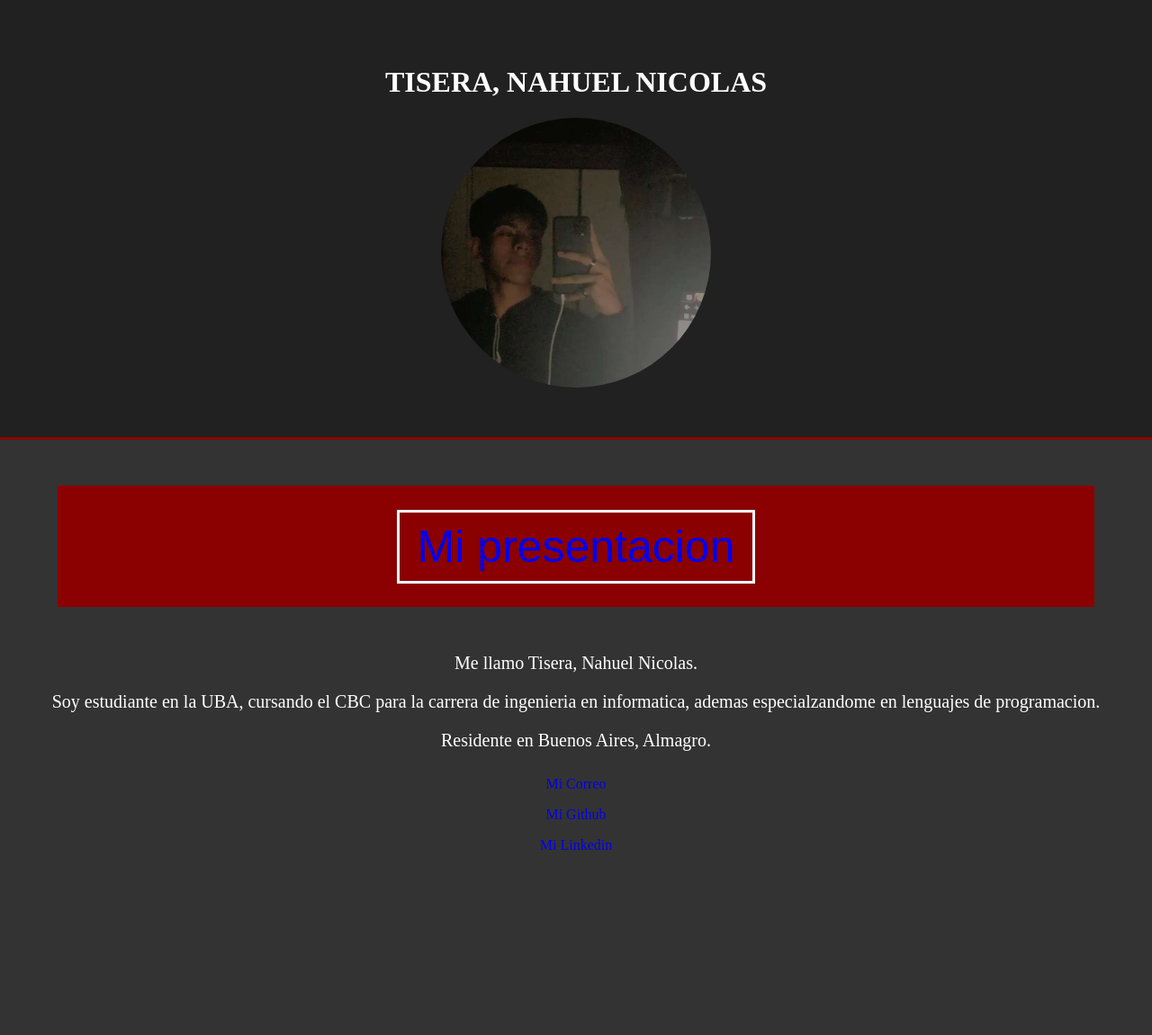
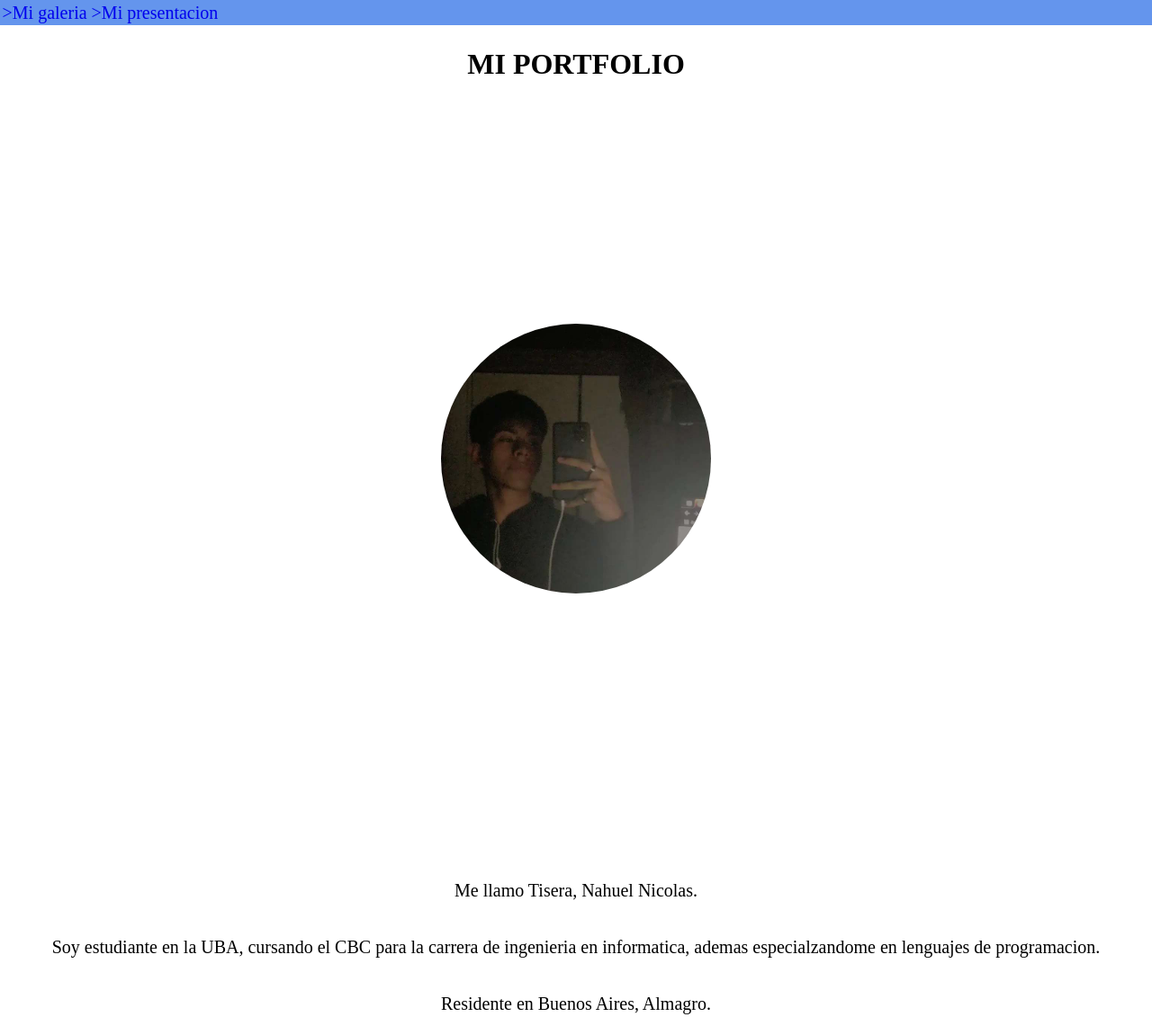
Before and after one commit to nxhuel/repositorio-labora, a plain HTML site: page seccion-3/index.html in a window 1280 px wide. Shown: the top 1151 px of the page at 90% size. Before the commit the page ends 973 px from the top, so only its background shows below. Drawn offline with Linux system fonts and the light colour scheme.

Commit message:
actualizacion de index.html y estilo.css

```diff
--- a/seccion-3/estilo.css
+++ b/seccion-3/estilo.css
@@ -1,47 +1,39 @@
+*{
+    margin: 0%;
+    padding: 0%;
+    border: 0%;
+    box-sizing: border-box;
+    vertical-align: baseline;
+}
+
 body {
-    background-color: #333;
-    color: #fff;
     padding: auto;
     margin: auto;
+}
+
+header {
+    margin: 25px;
+}
+
+.inicio {
+    background-color: cornflowerblue;
+    color: black;
+    font-size: 20px;
+    padding: 0.2%;
 }
 
 .main {
     text-align: center;
 }
 
-header {
-    background: #212121;
-    min-height: 75px;
-    padding-top: 15px;
-    overflow: hidden;
-    border-bottom: #8b0000 3px solid;
-    padding: 4%;
-}
-
-.presentacion1 {
-    text-align: center;
-    background-color: #8b0000;
-    width: 90%;
-    margin: 4% auto 4% auto;
-    padding: 3% 0 3% 0;
-}
-
-.presentacion1 > span {
-    border: solid 3px white;
-    color: white;
-    font-size: 50px;
-    font-weight: normal;
-    font-family: Arial, Helvetica, sans-serif;
-    padding: 10px 20px 10px 20px;
-    border-radius: 0%;
-}
-
-p {
+.sobremi {
     font-size: 20px;
+    padding: 20px;
 }
 
 .footer {
     text-align: center;
+    padding: 1%;
 }
 
 a {
@@ -49,8 +41,12 @@ a {
 }
 
     a:visited {
-        color: #fff;
+        color: black;
     }
+
+    /*a:hover {
+        color: cornflowerblue;
+    }*/
 
 ul {
     list-style: none;
@@ -67,4 +63,9 @@ ul {
     width: 300px;
     height: 300px;
     border-radius: 150px;
+    margin: 270px 0px 270px;
 }
+
+.bi bi-gear-fill {
+    margin-right: auto;
+}
--- a/seccion-3/index.html
+++ b/seccion-3/index.html
@@ -10,20 +10,27 @@
     <title>Mi portfolio</title>
 </head>
 <body>
+
+    <section class="inicio">
+        <a href="secciones/galeria/galeria.html" svg xmlns="http://www.w3.org/2000/svg" width="16" height="16" fill="currentColor" class="bi bi-cup" viewBox="0 0 16 16">
+            <path fill-rule="evenodd" d="M.11 3.187A.5.5 0 0 1 .5 3h13a.5.5 0 0 1 .488.608l-.22.991a3.001 3.001 0 0 1-1.3 5.854l-.132.59A2.5 2.5 0 0 1 9.896 13H4.104a2.5 2.5 0 0 1-2.44-1.958L.012 3.608a.5.5 0 0 1 .098-.42Zm12.574 6.288a2 2 0 0 0 .866-3.899l-.866 3.9ZM1.124 4l1.516 6.825A1.5 1.5 0 0 0 4.104 12h5.792a1.5 1.5 0 0 0 1.464-1.175L12.877 4H1.123Z"/>
+        </svg>>Mi galeria</a>
+        <a href="#Tisera" svg xmlns="http://www.w3.org/2000/svg" width="16" height="16" fill="currentColor" class="bi bi-cup" viewBox="0 0 16 16">
+            <path fill-rule="evenodd" d="M.11 3.187A.5.5 0 0 1 .5 3h13a.5.5 0 0 1 .488.608l-.22.991a3.001 3.001 0 0 1-1.3 5.854l-.132.59A2.5 2.5 0 0 1 9.896 13H4.104a2.5 2.5 0 0 1-2.44-1.958L.012 3.608a.5.5 0 0 1 .098-.42Zm12.574 6.288a2 2 0 0 0 .866-3.899l-.866 3.9ZM1.124 4l1.516 6.825A1.5 1.5 0 0 0 4.104 12h5.792a1.5 1.5 0 0 0 1.464-1.175L12.877 4H1.123Z"/>
+        </svg>>Mi presentacion</a>
+    </section>
+
     <main class="main">
 
         <header>
-            <h1>TISERA, NAHUEL NICOLAS</h1>
+            <h1>MI PORTFOLIO</h1>
             <img src="secciones/galeria/fotoperfil.jpg" alt="Tisera" class="imgredonda">
         </header>
 
         <section>
-            <h2 class="presentacion1">
-                <span> <a href="#Tisera">Mi presentacion</a> </span>
-            </h2>
-            <p>Me llamo <a name="Tisera" id="Tisera">Tisera</a>, Nahuel Nicolas.</p>
-            <p>Soy estudiante en la UBA, cursando el CBC para la carrera de ingenieria en informatica, ademas especialzandome en lenguajes de programacion.</p>
-            <p>Residente en Buenos Aires, Almagro.</p>
+            <p class="sobremi">Me llamo <a name="Tisera" id="Tisera">Tisera</a>, Nahuel Nicolas.</p>
+            <p class="sobremi">Soy estudiante en la UBA, cursando el CBC para la carrera de ingenieria en informatica, ademas especialzandome en lenguajes de programacion.</p>
+            <p class="sobremi">Residente en Buenos Aires, Almagro.</p>
         </section>
 
     </main>
@@ -31,13 +38,13 @@
     <footer class="footer">
         <nav>
             <ul>
-                <li>
+                <li class="link uno">
                     <a href="mailto:nahueltisera03@gmail.com">Mi Correo</a>
                 </li>
-                <li>
+                <li class="link dos">
                     <a href="https://github.com/nxhuel">Mi Github</a>
                 </li>
-                <li>
+                <li class="link tres">
                     <a href="https://www.linkedin.com/in/nahuel-tisera-ab3864219/">Mi Linkedin</a>
                 </li>
             </ul>
```
